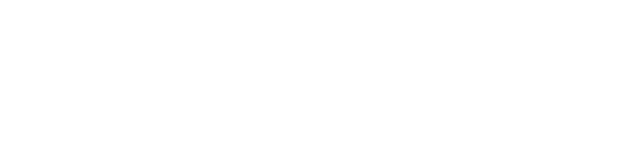
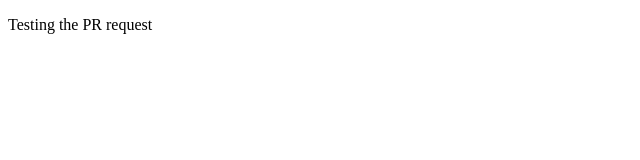
Before and after one commit to coorghari/Tutorial, a plain HTML site: page index.html in a window 1280 px wide. Shown: the whole page, without its empty margins (0-640 px from the left). Drawn offline with Linux system fonts and the light colour scheme.

Commit message:
Update index.html

```diff
--- a/index.html
+++ b/index.html
@@ -7,5 +7,6 @@
     <title>Document</title>
     <script src="main.js"></script>
   </head>
-  <body></body>
+  <body><p>Testing the PR request</p>
+</body>
 </html>
```
